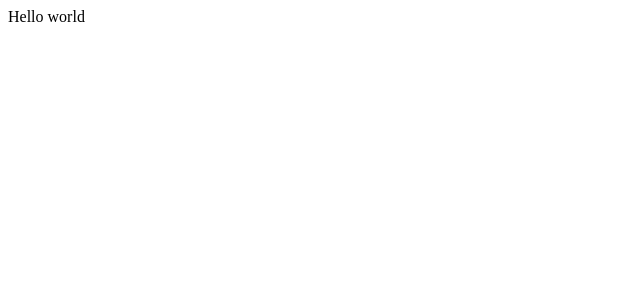
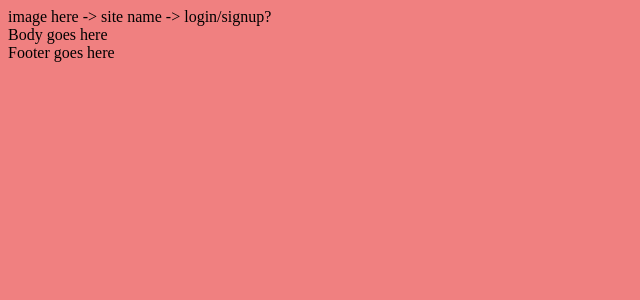
Before and after one commit to GenePoccia/ts-practice, a React app in the folder frontend/: page / in a window 1280 px wide. Shown: the top 300 px of the page, without its empty margins (0-640 px from the left). Built offline with nearby package versions, Linux system fonts and the light colour scheme.

Commit message:
adding frontend routes

```diff
--- a/frontend/package.json
+++ b/frontend/package.json
@@ -20,7 +20,9 @@
     "@babel/plugin-proposal-class-properties": "^7.5.0",
     "@babel/preset-env": "^7.5.4",
     "@babel/preset-react": "^7.0.0",
+    "css-loader": "^3.0.0",
     "html-webpack-plugin": "^3.2.0",
+    "style-loader": "^0.23.1",
     "webpack": "^4.35.3"
   }
 }
--- a/frontend/src/components/App.jsx
+++ b/frontend/src/components/App.jsx
@@ -1,12 +1,13 @@
 import React, { Component } from 'react'
 import { connect } from 'react-redux'
 import { Route, Link } from 'react-router-dom'
+import Homepage from '../components/Homepage/Homepage.jsx'
 
 
 
 class UnconnectedApp extends Component {
     render = () => {
-        return <div>Hello world</div>
+        return <div><Homepage /></div>
     }
 }
 
--- /dev/null
+++ b/frontend/src/components/Homepage/Body.jsx
@@ -0,0 +1,18 @@
+import React, { Component } from 'react'
+import { connect } from 'react-redux'
+import { Route, Link } from 'react-router-dom'
+
+class UnconnectedBody extends Component {
+    render = () => {
+        return <div>Body goes here</div>
+    }
+}
+
+
+let mapStateToProps = state => {
+    return {}
+}
+
+let Body = connect(mapStateToProps)(UnconnectedBody)
+
+export default Body
--- /dev/null
+++ b/frontend/src/components/Homepage/Footer.jsx
@@ -0,0 +1,17 @@
+import React, { Component } from 'react'
+import { connect } from 'react-redux'
+import { Router, Link } from 'react-router-dom'
+
+class UnconnectedFooter extends Component {
+    render = () => {
+        return <div> Footer goes here </div>
+    }
+}
+
+let mapStateToProps = state => {
+    return {}
+}
+
+let Footer = connect(mapStateToProps)(UnconnectedFooter)
+
+export default Footer
--- /dev/null
+++ b/frontend/src/components/Homepage/Header.jsx
@@ -0,0 +1,17 @@
+import React, { Component } from 'react'
+import { connect } from 'react-redux'
+import { Router, Link } from 'react-router-dom'
+
+class UnconnectedHeader extends Component {
+    render = () => {
+        return <div> image here -> site name -> login/signup?</div>
+    }
+}
+
+let mapStateToProps = state => {
+    return {}
+}
+
+let Header = connect(mapStateToProps)(UnconnectedHeader)
+
+export default Header
--- /dev/null
+++ b/frontend/src/components/Homepage/Homepage.jsx
@@ -0,0 +1,24 @@
+import React, { Component } from 'react'
+import { connect } from 'react-redux'
+import { Route, Link } from 'react-router-dom'
+import Header from './Header.jsx'
+import Body from './Body.jsx'
+import Footer from './Footer.jsx'
+
+
+class UnconnectedHomepage extends Component {
+    render = () => {
+        return <div> <Header />
+                <Body />
+                <Footer />
+         </div>
+    }
+}
+
+let mapStateToProps = state => {
+    return {}
+}
+
+let Homepage = connect(mapStateToProps)(UnconnectedHomepage)
+
+export default Homepage
--- /dev/null
+++ b/frontend/src/css/homepage.css
@@ -0,0 +1,3 @@
+body {
+    background-color: lightcoral
+}
--- a/frontend/src/start/index.jsx
+++ b/frontend/src/start/index.jsx
@@ -4,6 +4,7 @@ import { Provider } from "react-redux";
 import { BrowserRouter } from "react-router-dom";
 import App from "../components/App.jsx";
 import store from "../store/store.js";
+import '../css/homepage.css'
 
 ReactDom.render(<Provider store={store}>
     <BrowserRouter>
```
Also changed, not shown: frontend/src/components/Routes/Routes.jsx (added, +19 -0 lines), 1 other file (tests, documents, lock files or other folders).
